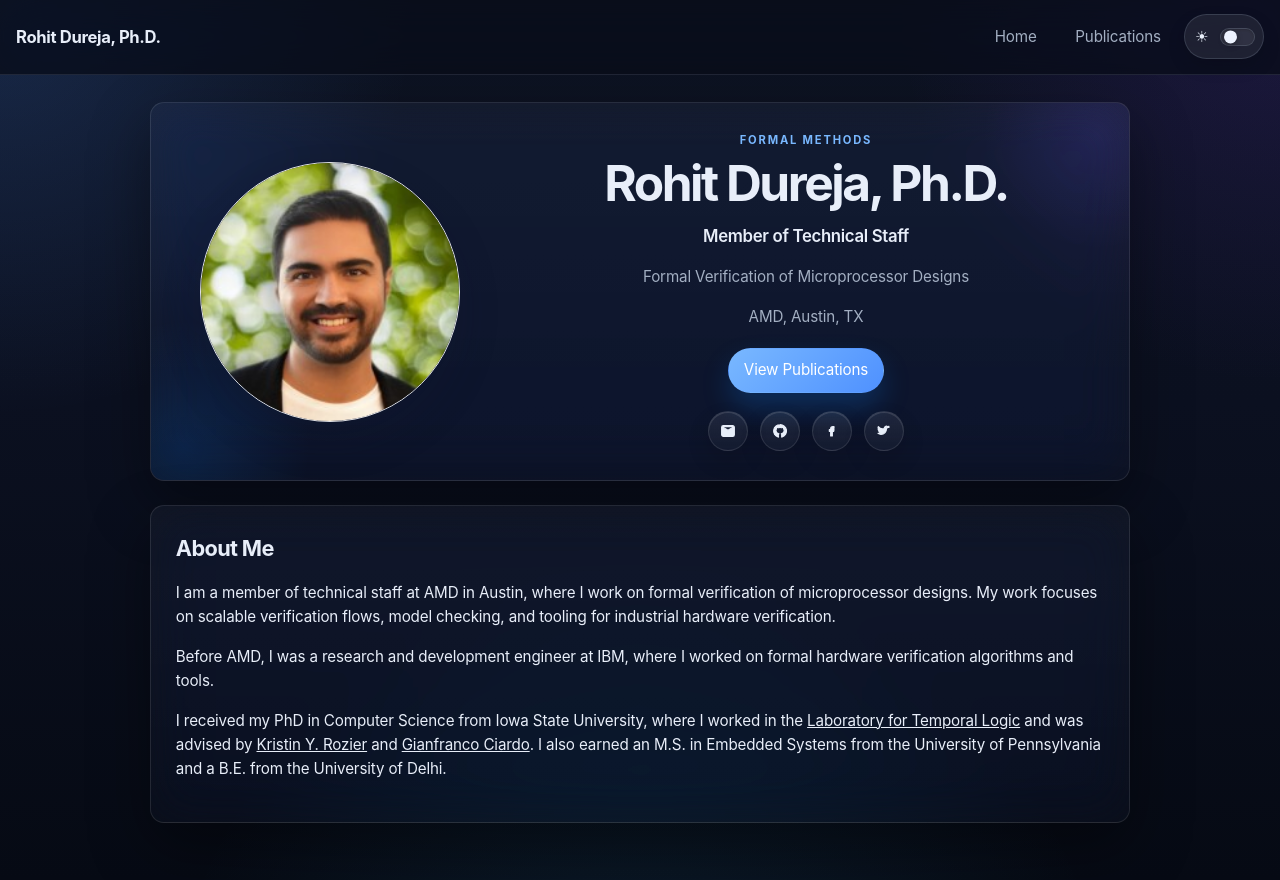
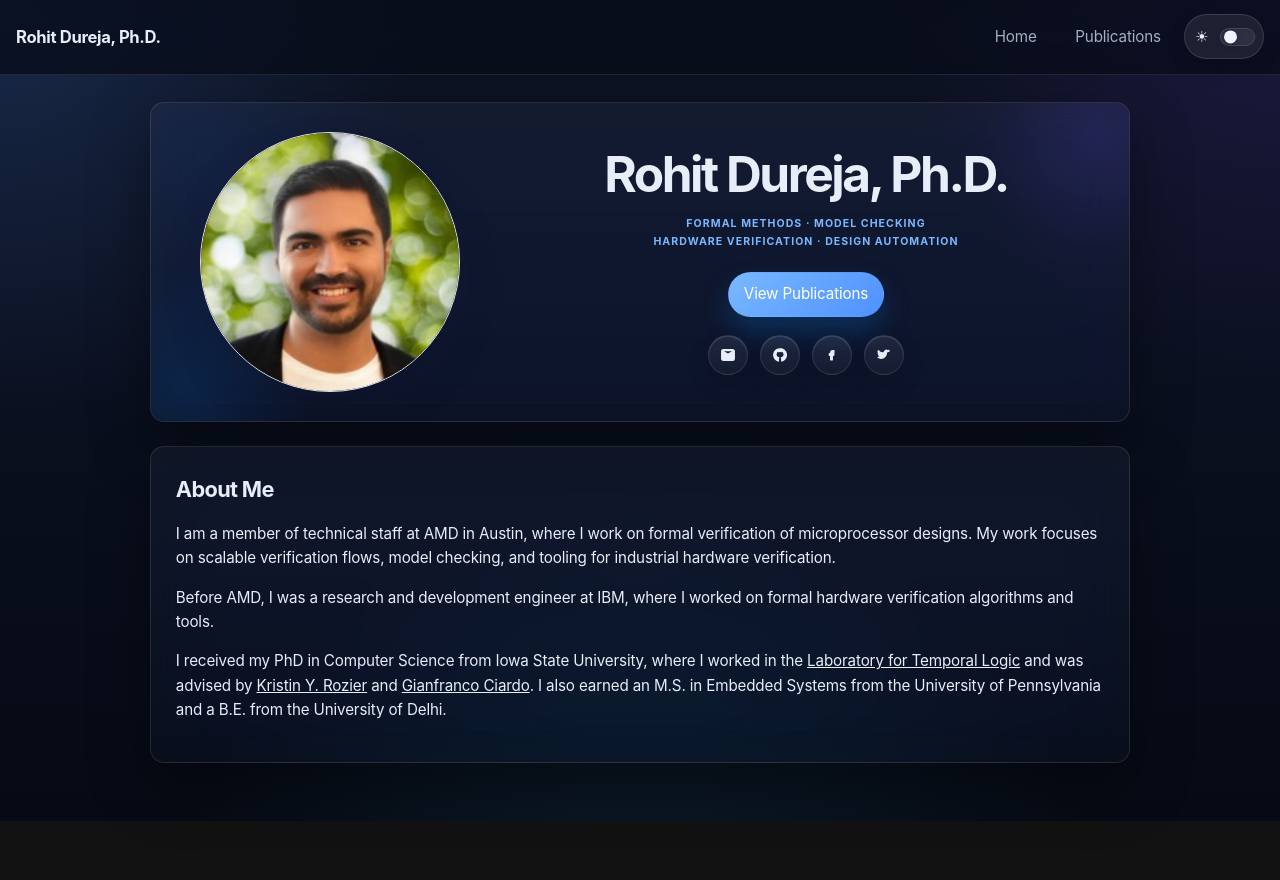
Before and after one commit to rohitdureja/personal-webpage, an Astro site: page / in a window 1280 px wide. After the commit the page ends 821 px from the top, so only its background shows below. Built offline with nearby package versions, Linux system fonts and the light colour scheme; Astro itself is replaced by a stand-in of ours.

Commit message:
Update homepage keyword layout

```diff
--- a/src/components/HomeHero.astro
+++ b/src/components/HomeHero.astro
@@ -1,5 +1,5 @@
 ---
-import { role, site } from '../lib/site';
+import { site } from '../lib/site';
 
 const socialLinks = [
   {
@@ -30,11 +30,11 @@ const socialLinks = [
     <img class="hero-image" src="/images/portrait.jpg" alt="Portrait of Rohit Dureja" />
   </div>
   <div class="hero-copy">
-    <p class="eyebrow">Formal Methods</p>
     <h1>{site.title}</h1>
-    <p class="role-line">{role.jobTitle}</p>
-    <p class="meta-line">{role.team}</p>
-    <p class="meta-line">{role.company}</p>
+    <p class="eyebrow keyword-stack">
+      <span>Formal Methods · Model Checking</span>
+      <span>Hardware Verification · Design Automation</span>
+    </p>
     <div class="hero-actions">
       <a class="button button-primary" href="/publications/">View Publications</a>
     </div>
--- a/src/styles/global.css
+++ b/src/styles/global.css
@@ -368,6 +368,22 @@ html[data-theme='dark'] .theme-toggle-track {
   text-transform: uppercase;
 }
 
+.keyword-stack {
+  display: inline-grid;
+  justify-items: center;
+  gap: 0.22rem;
+  max-width: 100%;
+  margin: 1.125rem 0 0.2rem;
+  font-size: 0.66rem;
+  line-height: 1.35;
+  letter-spacing: 0.1em;
+}
+
+.keyword-stack span {
+  display: block;
+  white-space: nowrap;
+}
+
 .hero-copy h1,
 .page-title {
   margin: 0;
@@ -428,7 +444,7 @@ html[data-theme='dark'] .theme-toggle-track {
   flex-wrap: wrap;
   gap: 0.7rem;
   padding: 0;
-  margin: 1.1rem 0 0;
+  margin: 1.125rem 0 0;
   list-style: none;
   justify-content: center;
 }
```
